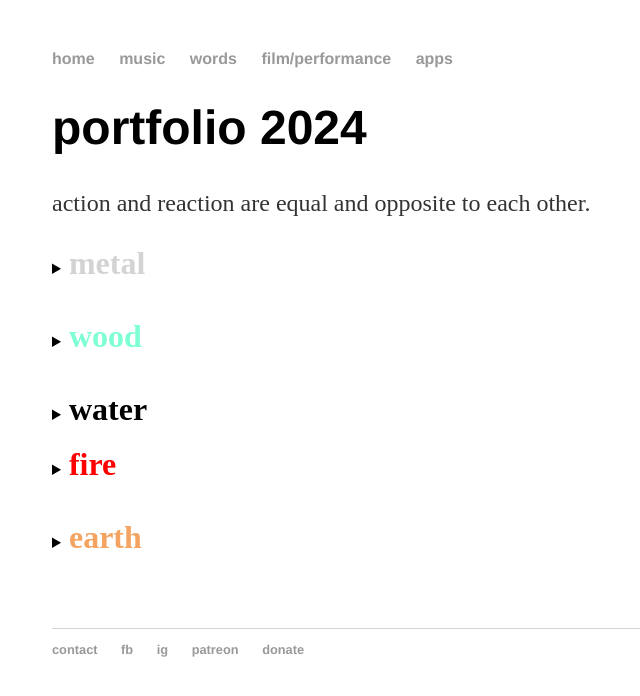
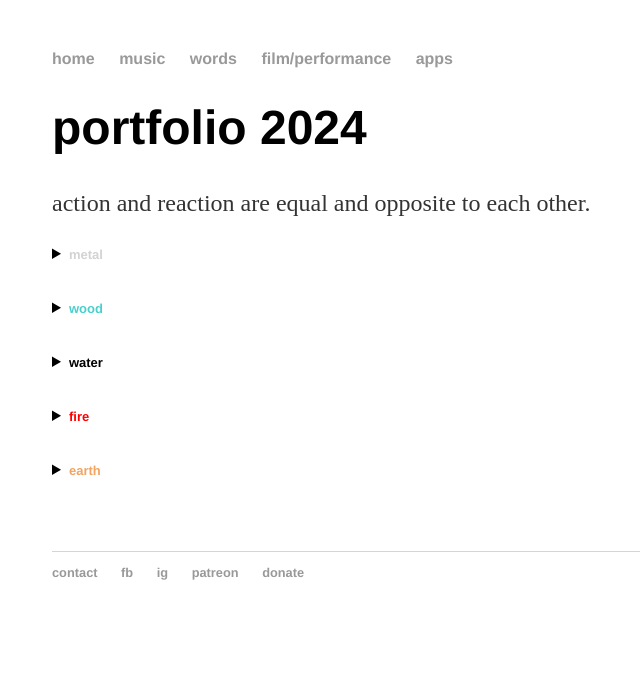
Before and after one commit to maksuihin/maksuihin.github.io, a Jekyll site: the page built from portfolio2024/index.html, in a window 1280 px wide. Shown: the top 696 px of the page, without its empty margins (76-716 px from the left). Built offline with Jekyll 4.4.1, drawn with Linux system fonts in a browser that asks for light colours.

Commit message:
Update index.html

```diff
--- a/portfolio2024/index.html
+++ b/portfolio2024/index.html
@@ -17,13 +17,14 @@ img {max-width:800px}
 </small>--></p>
 
 
-        <details><summary><b><font color="lightgrey" size="6rem">metal</font></b></summary>
+        <details><summary><b><font color="lightgrey" size="2em" style="font-family:'Helvetica', 'Arial', 'Sans-Serif'">
+		metal</font></b></summary>
 
 <p>
 
-<img src="/portfolio2022media/MAK Sui-hin - Person who has undergone compulsory testing (2022).jpg" alt="Artwork: Person who has undergone compulsory testing" width=80%>
-<details open>
-	<summary><b>Person who has undergone compulsory testing</b></summary>
+<img src="/portfolio2024/MAK Sui-hin - Person who has undergone compulsory testing (2022).jpg" alt="Artwork: Person who has undergone compulsory testing" width=80%>
+<details>
+	<summary><b>Sui Po</b>: Golden Dragon and Round Blue-grey Rug to Plant Education, Intelligence and Creativity</summary>
   2022.  Pump dispenser bottle, 50 lucky paper stars, paper strip, tape.  23 × 7 × 8 cm.  Written text inside:  Lifelong peace.
 </details>
 </br>
@@ -159,7 +160,8 @@ I want to keep the mythical field open, and keep making art to convey hope to ev
 </br>
 </br>
 
-        <details><summary><b><font color="aquamarine" size="6rem">wood</font></b></summary>
+        <details><summary><b><font color="mediumturquoise" size="2em" style="font-family:'Helvetica', 'Arial', 'Sans-Serif'">
+		wood</font></b></summary>
 
 <img src="/portfolio2022media/MAK Sui-hin - Elevator (2016).jpg" alt="Artwork/Performance: Elevator" width=80%>
 <details open>
@@ -189,7 +191,8 @@ Installed to photograph the Lion Rock, Victoria Harbour, PolyU, Nathan Road, YOH
 </br>
 
 
-        <details><summary><b><font color="black" size="6rem">water</font></b></summary>
+        <details><summary><b><font color="black" size="2em" style="font-family:'Helvetica', 'Arial', 'Sans-Serif'">
+		water</font></b></summary>
 
 <video controls width=40% title="tofu (2018)">
 <source src="/portfolio2022media/MAK Sui-hin - tofu (2018).mp4">
@@ -254,8 +257,10 @@ Lyrics written for the original government TV commercial melody, personally sung
 </details>
           </details>
 </br>
+</br>
 
-        <details><summary><b><font color="red" size="6rem">fire</font></b></summary>
+        <details><summary><b><font color="red" size="2em" style="font-family:'Helvetica', 'Arial', 'Sans-Serif'">
+		fire</font></b></summary>
 
 <!-- <img src="/portfolio2022media/MAK Sui-hin - Peccata Onanitica (2018).jpg" alt="Cover art: Peccata Onanitica" width=80%> -->
 </br>
@@ -295,7 +300,8 @@ National Security Education Day.  Uphold National Security; Safeguard Our Home.
 </br>
     </br>
 
-      <details><summary><b><font color="sandybrown" size="6rem">earth</font></b></summary>
+      <details><summary><b><font color="sandybrown" size="2em" style="font-family:'Helvetica', 'Arial', 'Sans-Serif'">
+	      earth</font></b></summary>
 
 <!-- <img src="/portfolio2022media/MAK Sui-hin - Peccata Onanitica (2018).jpg" alt="Cover art: Peccata Onanitica" width=80%> -->
 </br>
```
